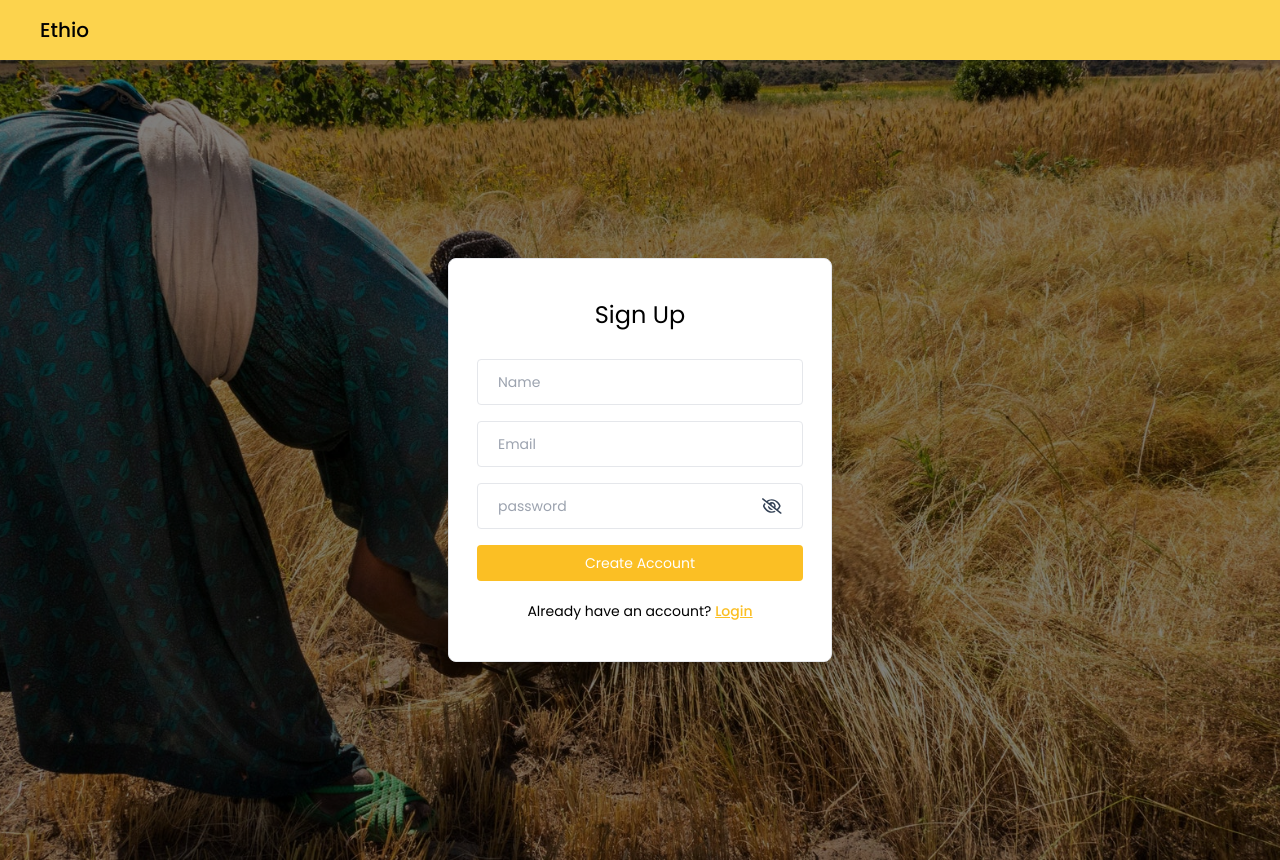
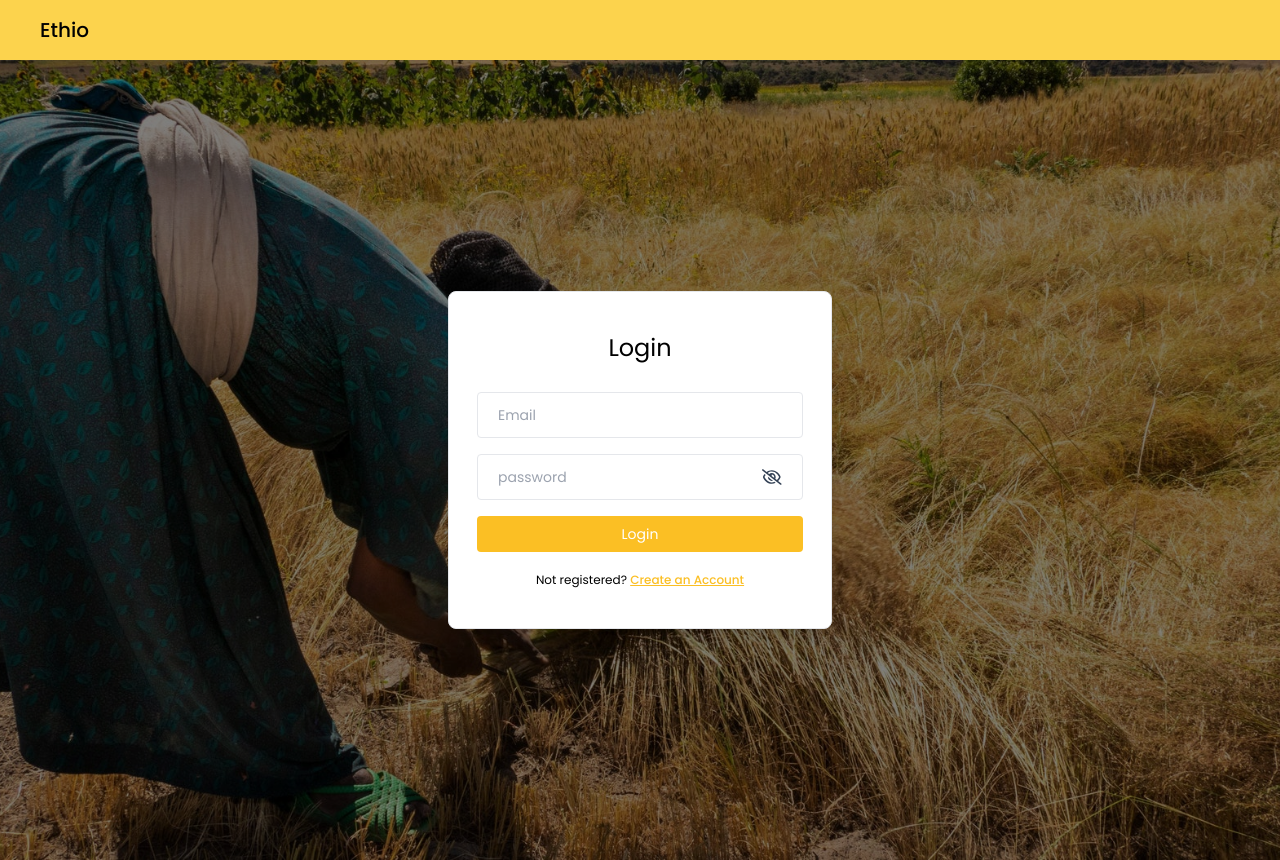
Before and after one commit to sixeyes198/ethio-shop-optimized, a React (Vite) app in the folder frontend/ethio-shop/: page / in a window 1280 px wide. Built offline with nearby package versions, Linux system fonts and the light colour scheme.

Commit message:
updated the login routes

```diff
--- a/frontend/ethio-shop/src/App.jsx
+++ b/frontend/ethio-shop/src/App.jsx
@@ -11,7 +11,8 @@
     <Router>
       <Routes>
         <Route path="/Cart" element={<Cart />} />
-        <Route path="/" element={<SignUp />} />
+        <Route path="/" element={<Login />} />
+        <Route path="/home" element={<Home />} />
         <Route path="/login" element={<Login />} />
         <Route path="/signup" element={<SignUp />} />
         <Route
--- a/frontend/ethio-shop/src/pages/Login/Login.jsx
+++ b/frontend/ethio-shop/src/pages/Login/Login.jsx
@@ -46,7 +46,7 @@
         if (role === "admin") {
           navigate("/admin");
         } else {
-          navigate("/");
+          navigate("/home");
         }
       } else {
         setError("Invalid login response. Please try again");
```
